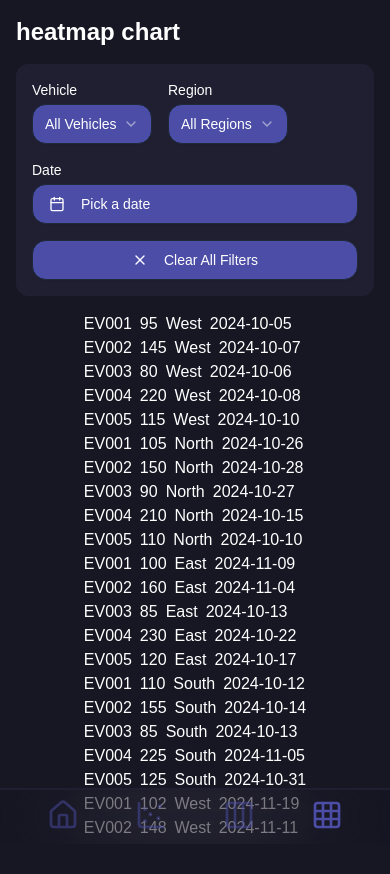
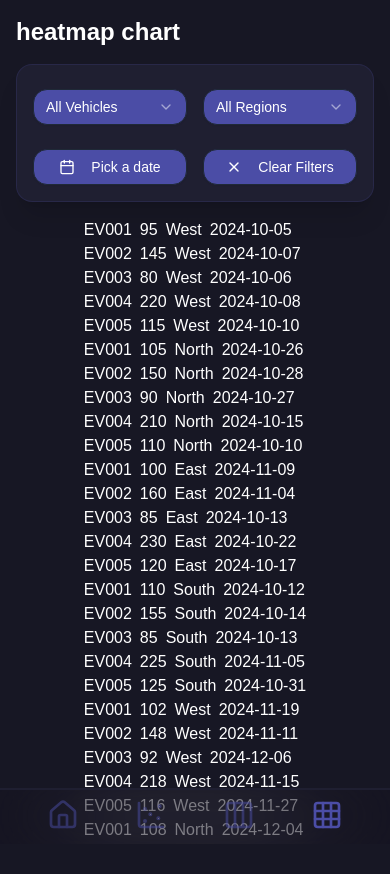
Before and after one commit to sharmashiv24251/EV-ANALYTICS, a Next.js app: page /chart/heatmap in a window 390 px wide. Shown: the top 874 px of the page. Built offline with nearby package versions, Linux system fonts and the light colour scheme.

Commit message:
filter ui responsive

```diff
--- a/app/chart/[type]/page.tsx
+++ b/app/chart/[type]/page.tsx
@@ -22,9 +22,11 @@ export default function ChartPage({
   return (
     <div className="px-4 pt-4 sm:pt-10">
       <h1 className="text-2xl font-bold mb-4">{type} chart</h1>
-      <div className="flex flex-col gap-4 md:flex-row md:items-start max-md:items-center">
+      <div className="flex flex-col gap-4 md:flex-row md:items-start">
         <FilterComponent setFilters={setFilters} />
-        <Chart filter={filters} type={type as ChartType} />
+        <div className="max-sm:mx-auto">
+          <Chart filter={filters} type={type as ChartType} />
+        </div>
       </div>
     </div>
   );
--- a/components/FilterComponent.tsx
+++ b/components/FilterComponent.tsx
@@ -17,10 +17,8 @@ import {
   PopoverTrigger,
 } from "@/components/ui/popover";
 import { Button } from "@/components/ui/button";
-import { CalendarIcon, X } from "lucide-react";
+import { CalendarIcon, Filter, X } from "lucide-react";
 import { format } from "date-fns";
-
-const purpleBgClass = "bg-[#4b4da6] w-[120px]";
 
 const FilterComponent = ({
   setFilters,
@@ -59,11 +57,17 @@ const FilterComponent = ({
   };
 
   return (
-    <div className="flex flex-col gap-4 bg-[#1f1f31] rounded-xl p-4 w-full md:max-w-[300px]">
-      {/* Vehicle Selection */}
+    <div className="bg-[#1f1f31] rounded-2xl p-4 w-full sm:max-w-[360px] shadow-xl border border-[#4b4da6]/20 transition-all duration-300 hover:shadow-2xl">
+      <div className="flex items-center mb-4 pb-3 border-b border-[#4b4da6]/30 max-md:hidden">
+        <Filter className="mr-2 text-[#4b4da6]" />
+        <h3 className="text-lg font-semibold text-white">Filter Options</h3>
+      </div>
+
+      <div className="space-y-4">
+        {/* Vehicle and Region Selection */}
         <div className="flex gap-4">
-        <div className="flex flex-col space-y-1">
-          <Label htmlFor="vehicle-select" className="text-sm">
+          <div className="flex-1 space-y-2">
+            <Label className="text-sm text-gray-300 max-md:hidden">
               Vehicle
             </Label>
             <Select
@@ -73,24 +77,34 @@ const FilterComponent = ({
                 handleFilterChange("vehicle_id", value);
               }}
             >
-            <SelectTrigger
-              id="vehicle-select"
-              className={`h-10 ${purpleBgClass}`}
-            >
-              <SelectValue placeholder="All Vehicles" />
+              <SelectTrigger className="bg-[#4b4da6] text-white hover:bg-[#4b4da6]/90 focus:ring-2 focus:ring-[#4b4da6]/50">
+                <SelectValue placeholder="Select Vehicle" />
               </SelectTrigger>
-            <SelectContent>
-              <SelectItem value="all">All Vehicles</SelectItem>
-              <SelectItem value="EV001">EV001</SelectItem>
-              <SelectItem value="EV002">EV002</SelectItem>
-              <SelectItem value="EV003">EV003</SelectItem>
-              <SelectItem value="EV004">EV004</SelectItem>
-              <SelectItem value="EV005">EV005</SelectItem>
+              <SelectContent className="bg-[#1f1f31] border-[#4b4da6]/30">
+                <SelectItem value="all" className="hover:bg-[#4b4da6]/20">
+                  All Vehicles
+                </SelectItem>
+                <SelectItem value="EV001" className="hover:bg-[#4b4da6]/20">
+                  EV001
+                </SelectItem>
+                <SelectItem value="EV002" className="hover:bg-[#4b4da6]/20">
+                  EV002
+                </SelectItem>
+                <SelectItem value="EV003" className="hover:bg-[#4b4da6]/20">
+                  EV003
+                </SelectItem>
+                <SelectItem value="EV004" className="hover:bg-[#4b4da6]/20">
+                  EV004
+                </SelectItem>
+                <SelectItem value="EV005" className="hover:bg-[#4b4da6]/20">
+                  EV005
+                </SelectItem>
               </SelectContent>
             </Select>
           </div>
-        <div className="flex flex-col space-y-1">
-          <Label htmlFor="region-select" className="text-sm">
+
+          <div className="flex-1 space-y-2">
+            <Label className="text-sm text-gray-300 max-md:hidden">
               Region
             </Label>
             <Select
@@ -100,47 +114,60 @@ const FilterComponent = ({
                 handleFilterChange("region", value);
               }}
             >
-            <SelectTrigger
-              id="region-select"
-              className={`h-10 ${purpleBgClass}`}
-            >
-              <SelectValue placeholder="All Regions" />
+              <SelectTrigger className="bg-[#4b4da6] text-white hover:bg-[#4b4da6]/90 focus:ring-2 focus:ring-[#4b4da6]/50">
+                <SelectValue placeholder="Select Region" />
               </SelectTrigger>
-            <SelectContent>
-              <SelectItem value="all">All Regions</SelectItem>
-              <SelectItem value="North">North</SelectItem>
-              <SelectItem value="East">East</SelectItem>
-              <SelectItem value="West">West</SelectItem>
-              <SelectItem value="South">South</SelectItem>
+              <SelectContent className="bg-[#1f1f31] border-[#4b4da6]/30">
+                <SelectItem value="all" className="hover:bg-[#4b4da6]/20">
+                  All Regions
+                </SelectItem>
+                <SelectItem value="North" className="hover:bg-[#4b4da6]/20">
+                  North
+                </SelectItem>
+                <SelectItem value="East" className="hover:bg-[#4b4da6]/20">
+                  East
+                </SelectItem>
+                <SelectItem value="West" className="hover:bg-[#4b4da6]/20">
+                  West
+                </SelectItem>
+                <SelectItem value="South" className="hover:bg-[#4b4da6]/20">
+                  South
+                </SelectItem>
               </SelectContent>
             </Select>
           </div>
         </div>
 
-      {/* Date Picker */}
-      <div className="flex flex-col space-y-1">
-        <Label className="text-sm">Date</Label>
+        {/* Date Picker and Clear Filters */}
+        <div className="flex gap-4 md:flex-col">
+          <div className="flex-1 space-y-2">
+            <Label className="text-sm text-gray-300 max-md:hidden">Date</Label>
             <Popover>
               <PopoverTrigger asChild>
                 <Button
                   variant="outline"
-              className={`h-10 ${purpleBgClass} w-full justify-start text-left font-normal`}
+                  className="w-full bg-[#4b4da6] text-white hover:bg-[#4b4da6]/90 focus:ring-2 focus:ring-[#4b4da6]/50"
                 >
                   <CalendarIcon className="mr-2 h-4 w-4" />
-              {date ? format(date, "PPP") : <span>Pick a date</span>}
+                  {date ? (
+                    format(date, "MMM dd yyyy")
+                  ) : (
+                    <span>Pick a date</span>
+                  )}
                 </Button>
               </PopoverTrigger>
-          <PopoverContent className="w-auto p-0">
+              <PopoverContent className="w-auto p-0 bg-[#1f1f31] border-[#4b4da6]/30">
                 <Calendar
                   mode="single"
                   selected={date}
                   onSelect={handleDateChange}
                   initialFocus
+                  className="text-white"
                 />
-            <div className="p-2 border-t">
+                <div className="p-2 border-t border-[#4b4da6]/30">
                   <Button
                     variant="ghost"
-                className="w-full justify-center"
+                    className="w-full text-white hover:bg-[#4b4da6]/20"
                     onClick={clearDate}
                   >
                     Clear Date
@@ -150,18 +177,17 @@ const FilterComponent = ({
             </Popover>
           </div>
 
-      {/* Region Selection */}
-
-      {/* Clear All Filters Button */}
-      <div>
+          <div className="flex-1 max-md:self-end">
             <Button
               variant="outline"
-          className={`h-10 ${purpleBgClass} w-full`}
+              className="w-full bg-[#4b4da6] text-white hover:bg-[#4b4da6]/90 focus:ring-2 focus:ring-[#4b4da6]/50"
               onClick={clearAllFilters}
             >
               <X className="mr-2 h-4 w-4" />
-          Clear All Filters
+              Clear Filters
             </Button>
+          </div>
+        </div>
       </div>
     </div>
   );
```
Lines whose indentation alone changed are shown as unchanged.
